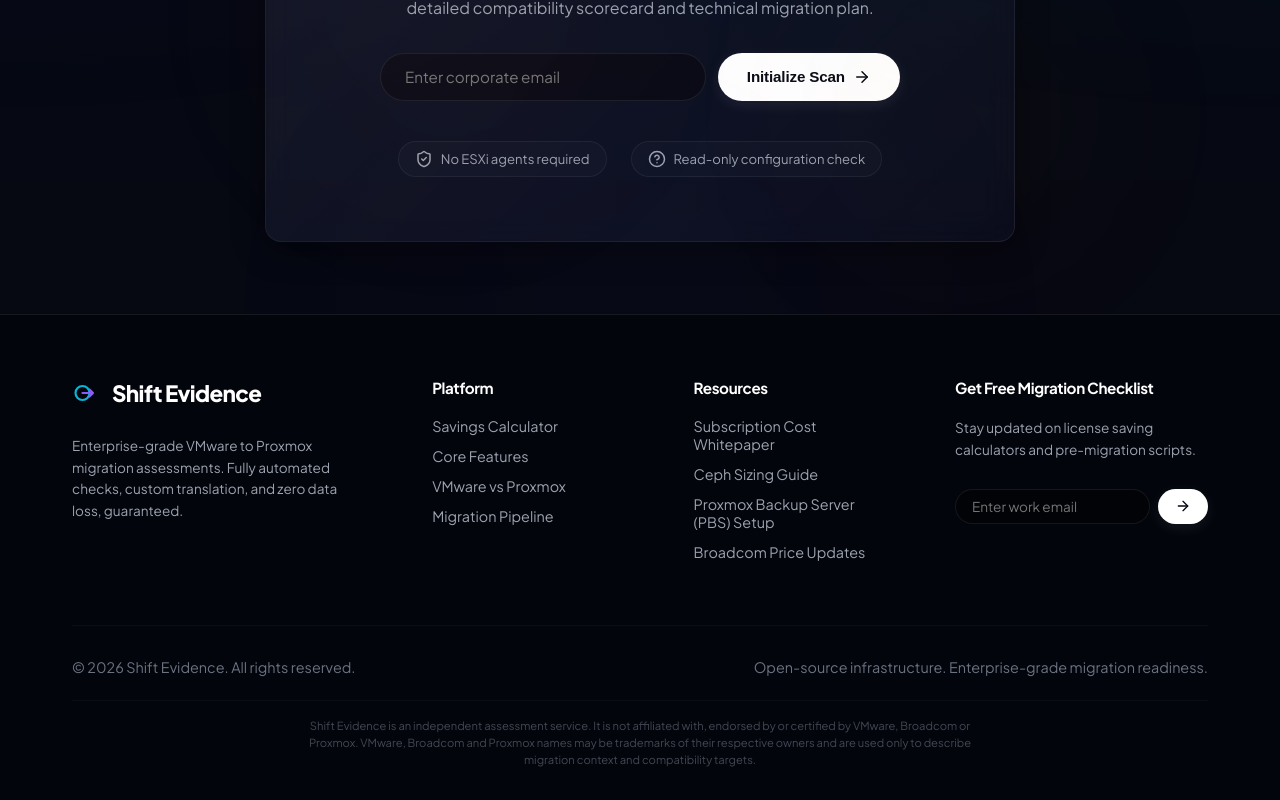
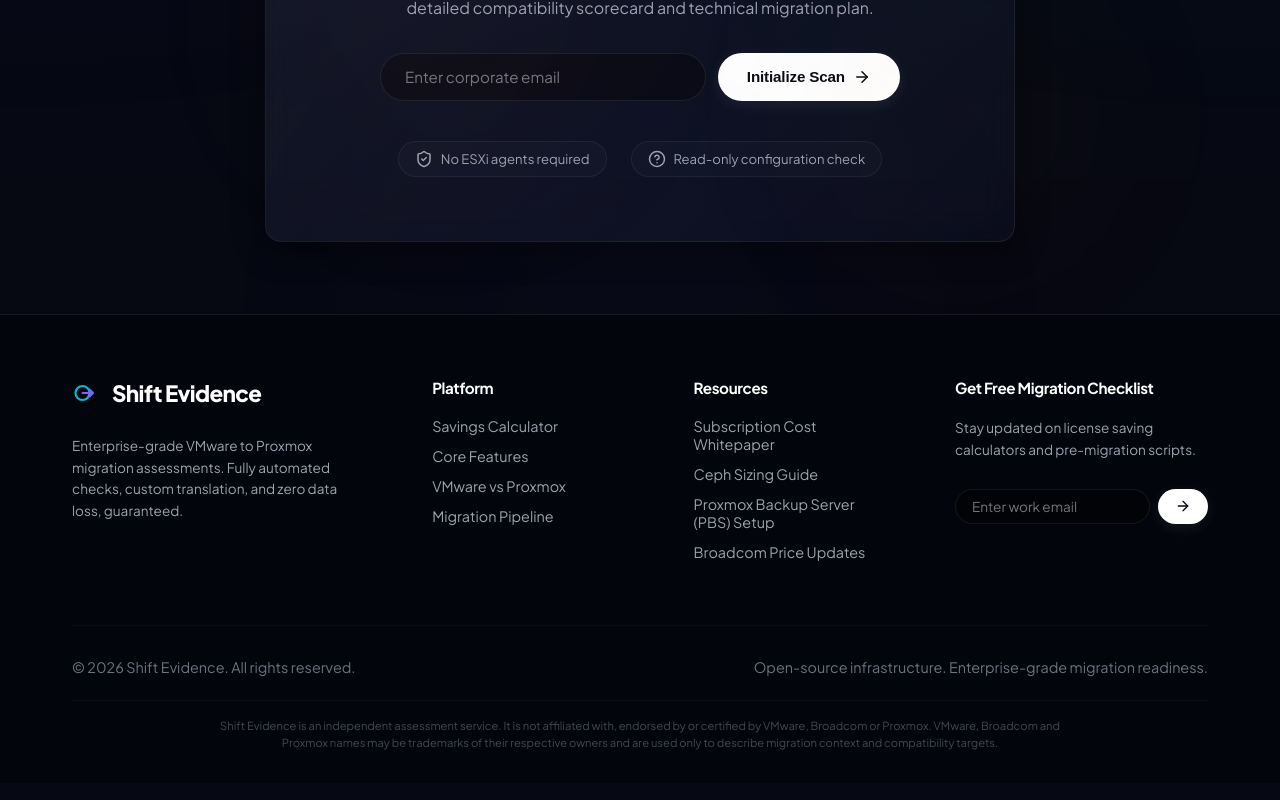
Before and after one commit to onediegopr/ShiftEvidence, a React (Vite) app: page / in a window 1280 px wide. Shown: the part 8204-9004 px from the top of the page. Built offline with nearby package versions, Linux system fonts and the light colour scheme.

Commit message:
fix: widen footer legal text to reduce line breaks

```diff
--- a/src/index.css
+++ b/src/index.css
@@ -2808,7 +2808,7 @@
     color: var(--text-dark);
     opacity: 0.6;
     line-height: 1.5;
-    max-width: 700px;
+    max-width: 850px;
     margin: 0 auto;
 }
 
```
